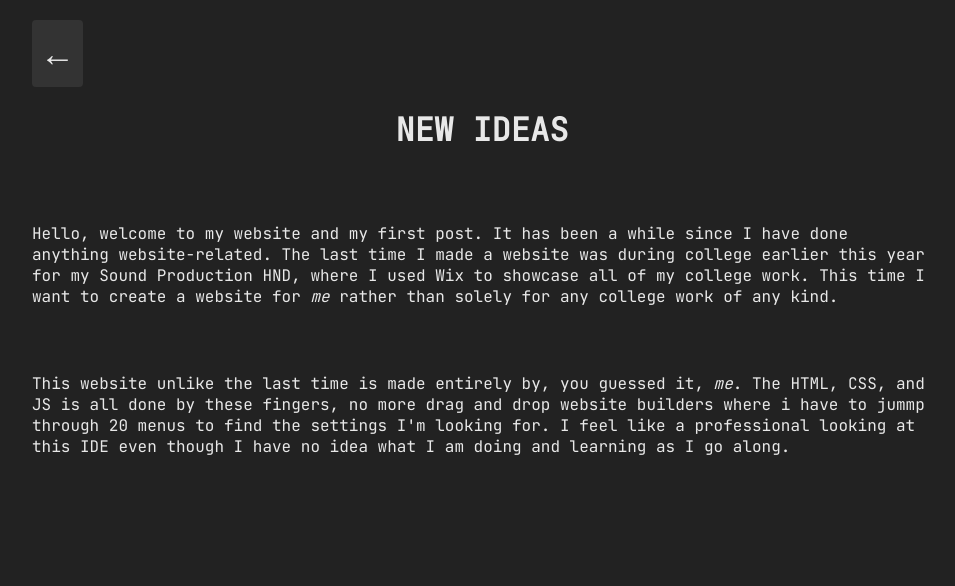
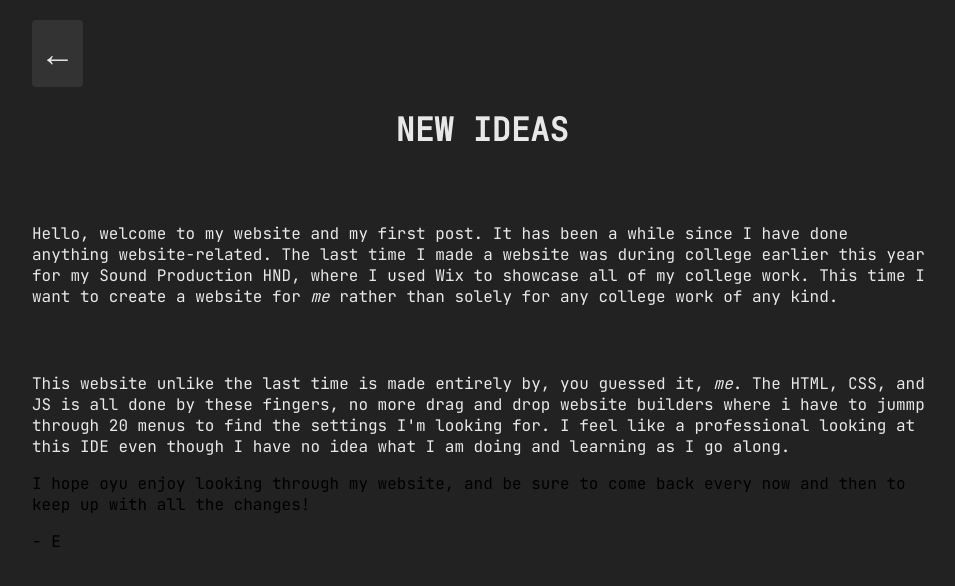
Before and after one commit to HeavyBean/Website, a plain HTML site: page new-ideas.html in a window 1280 px wide. Shown: the whole page, without its empty margins (158-1113 px from the left). Drawn offline with Linux system fonts and the light colour scheme.

Commit message:
Finishing new-ideas.html paragraph
Finishing the writing on 'new-ideas.html'

```diff
--- a/new-ideas.html
+++ b/new-ideas.html
@@ -15,5 +15,13 @@
         <p class="content">
             This website unlike the last time is made entirely by, you guessed it, <i>me</i>. The HTML, CSS, and JS is all done by these fingers, no more drag and drop website builders where i have to jummp through 20 menus to find the settings I'm looking for. I feel like a professional looking at this IDE even though I have no idea what I am doing and learning as I go along.
         </p>
+
+        <P>
+            I hope oyu enjoy looking through my website, and be sure to come back every now and then to keep up with all the changes!
+        </P>
+
+        <p>
+            - E
+        </p>
     </body>
 </html>
```
